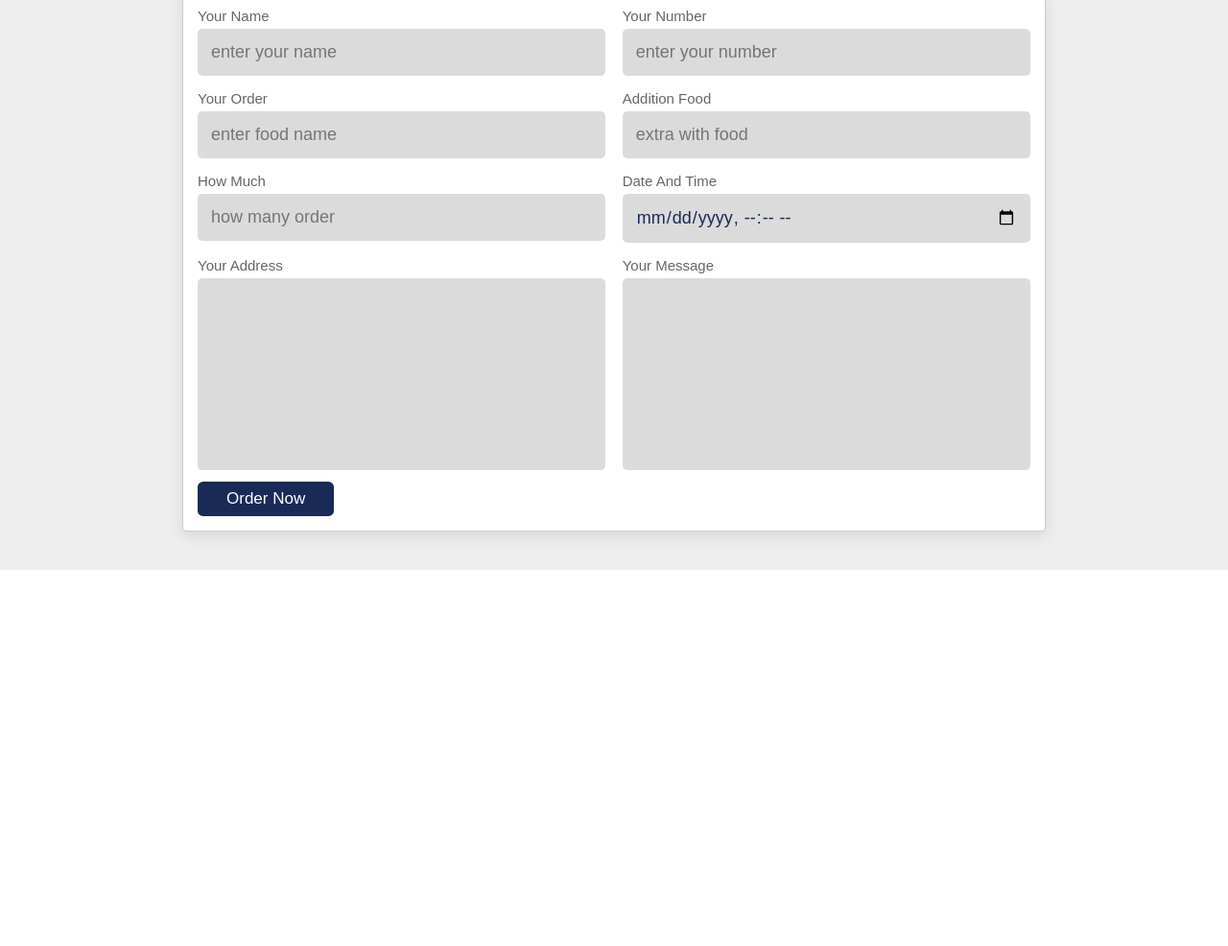
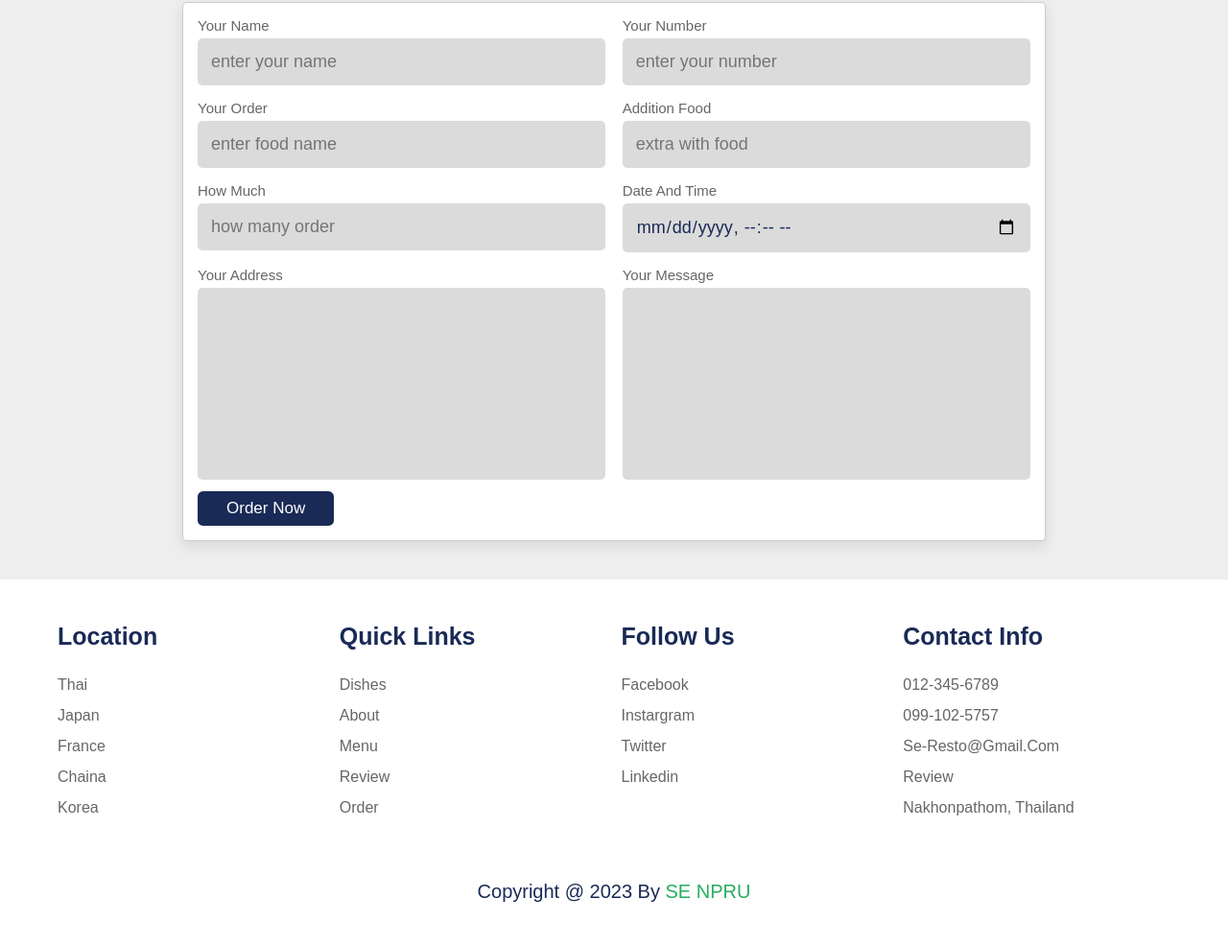
Before and after one commit to Samind2/Resto, a plain HTML site: page index.html in a window 1280 px wide. Shown: the part 4660-5646 px from the top of the page at 96% size. Before the commit the page ends 5254 px from the top, so only its background shows below. Drawn offline with nearby package versions, Linux system fonts and the light colour scheme.

Commit message:
3/9/2023

```diff
--- a/index.css
+++ b/index.css
@@ -461,7 +461,7 @@ header .flex .navbar a{
 
 /*Review Section*/
 .review .slide{
-    padding: 2rem;
+    padding: 2.5rem;
     box-shadow: var(--box-shadow);
     border: 0.1rem solid rgba(0,0,0,0.2);
     border-radius: 0.5rem;
@@ -559,3 +559,71 @@ header .flex .navbar a{
 .order form .btn{
     margin-top: 0;
 }
+
+/*Footer Section*/
+.footer .box-container{
+    display: grid;
+    grid-template-columns: repeat(auto-fit, minmax(25rem, 1fr));
+    gap: 1.5rem;
+}
+
+.footer .box-container .box h3{
+    padding: 0.5rem 0;
+    font-size: 2.5rem;
+    color: var(--black);
+    margin-bottom: 1.5rem;
+}
+
+.footer .box-container .box a{
+    display: block;
+    padding: 0.7rem 0;
+    font-size: 1.6rem;
+    color: var(--lightcolor);
+}
+
+.footer .box-container .box a:hover{
+    color: var(--green);
+    text-decoration: underline;
+}
+.footer .credit{
+    text-align: center;
+    border-top: 0.1rem solid rgba(0,0,0,0,1);
+    font-size: 2rem;
+    color: var(--black);
+    padding :0.5rem;
+    padding-top:3rem;
+    margin-top:3rem;
+
+}
+.footer .credit span{
+    color: var(--green);
+}
+
+.footer .credit span:hover{
+    text-decoration: underline;
+}
+
+/*Loader Section*/
+
+.loder-container{
+    position: fixed;
+    top: 0;
+    left: 0;
+    height: 100%;
+    width: 100%;
+    z-index: 10000;
+    background-color: #fff;
+    display: flex;
+    align-items: center;
+    justify-content: center;
+    overflow: hidden;
+}
+
+.loder-container img{
+    width: 35rem;
+}
+
+.loder-container.fade-out{
+    top: -110%;
+    opacity: 0;
+}
--- a/index.html
+++ b/index.html
@@ -593,7 +593,48 @@
         </section>
     </div>
     <!--Footer Section-->
+    <div class="container">
+        <section class="footer">
+            <div class="box-container">
+                <div class="box">
+                    <h3>Location</h3>
+                    <a href="#">thai</a>
+                    <a href="#">japan</a>
+                    <a href="#">france</a>
+                    <a href="#">chaina</a>
+                    <a href="#">korea</a>
+                </div>
+                <div class="box">
+                    <h3>quick links</h3>
+                    <a href="#">dishes</a>
+                    <a href="#">about</a>
+                    <a href="#">menu</a>
+                    <a href="#">review</a>
+                    <a href="#">order</a>
+                </div>
+                <div class="box">
+                    <h3>follow us</h3>
+                    <a href="#">facebook</a>
+                    <a href="#">instargram</a>
+                    <a href="#">twitter</a>
+                    <a href="#">linkedin</a>
+                </div>
+                <div class="box">
+                    <h3>Contact info</h3>
+                    <a href="#">012-345-6789</a>
+                    <a href="#">099-102-5757</a>
+                    <a href="#">se-resto@gmail.com</a>
+                    <a href="#">review</a>
+                    <a href="#">Nakhonpathom, Thailand</a>
+                </div>
+            </div>
+            <div class="credit">copyright @ 2023 By <span>SE NPRU</span></div>
+        </section>
+    </div>
     <!--Loader Section-->
+    <div class="loder-container">
+        <img src="./images/loader.gif" alt="">
+    </div>
 
     <script src="https://cdn.jsdelivr.net/npm/swiper@8/swiper-bundle.min.js"></script>
     <script src="./index.js"></script>
--- a/index.js
+++ b/index.js
@@ -63,3 +63,13 @@ var swiper = new Swiper(".review-slider",{
     }
 
 });
+
+/*Loader Section*/
+
+function loader(){
+    document.querySelector(".loder-container").classList.add("fade-out")
+}
+function fadeOut(){
+    setInterval(loader, 3000)
+}
+window.onload = fadeOut;
```
